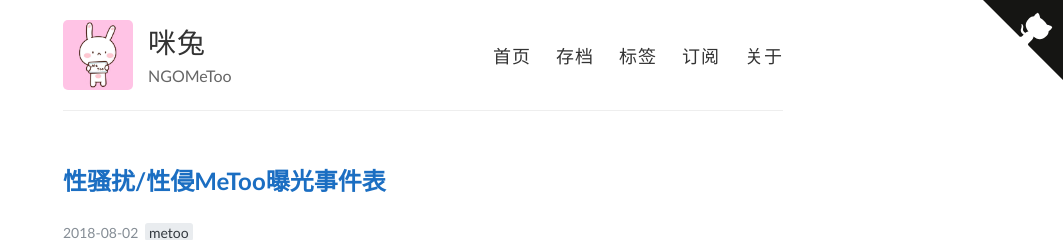
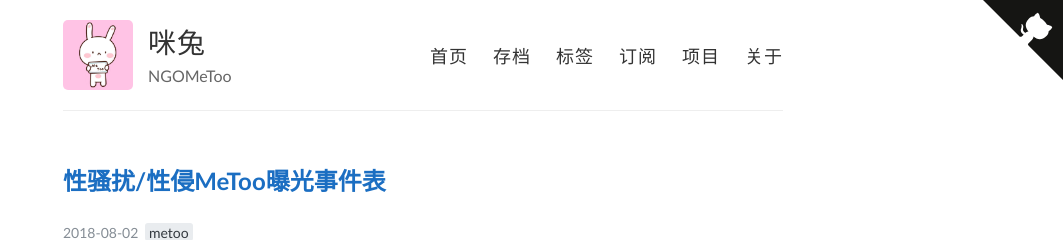
Before and after one commit to NGOMeToo/NGOMeToo.github.io, a Jekyll site: the page built from index.html, in a window 1280 px wide and 900 px high. Shown: the top 240 px of the window, without its empty margins (217-1280 px from the left). Built offline with Jekyll 4.4.1, drawn with Linux system fonts in a browser that asks for light colours; the list of posts is cut into pages by our own code.

Commit message:
add menu project

```diff
--- a/_config.yml
+++ b/_config.yml
@@ -27,6 +27,8 @@ navigation:
     url: /tags
   - name: 订阅
     url: /atom.xml
+  - name: 项目
+    url: /
   - name: 关于
     url: /about
 
```
